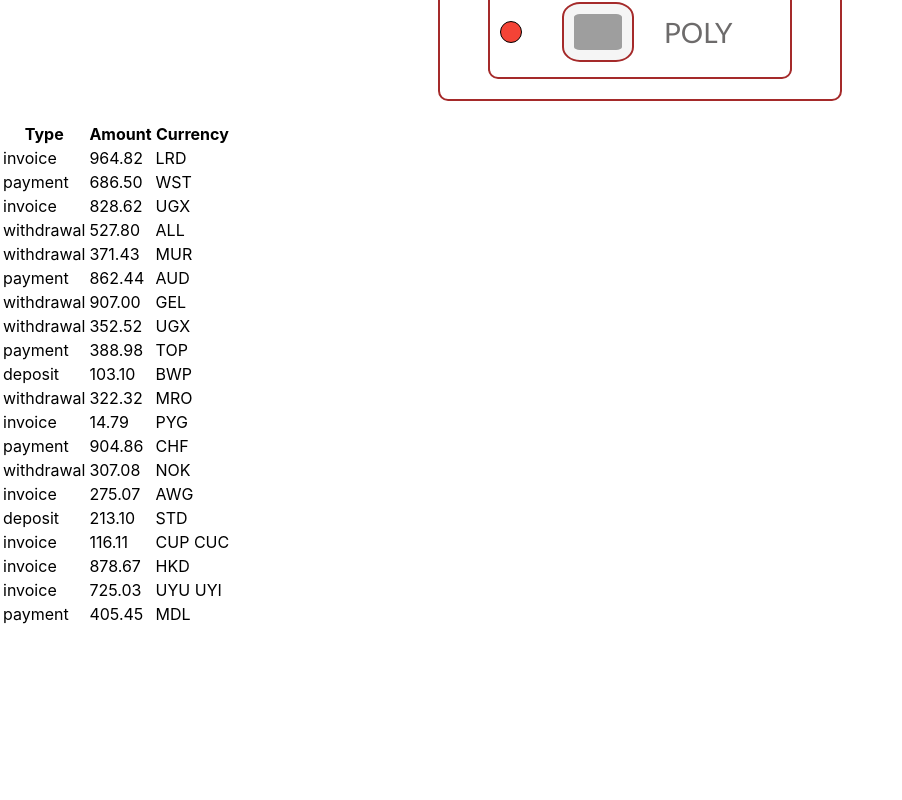
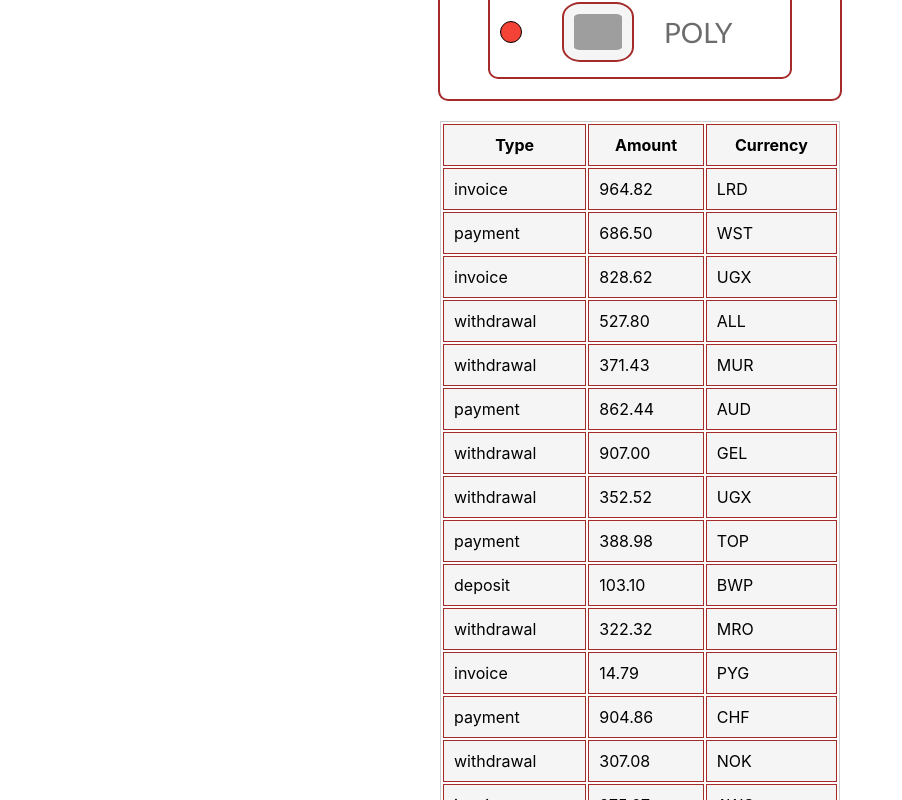
Before and after one commit to Ptz81/goit-react-hw-01-components, a React (Create React App) app: page / in a window 1280 px wide. Shown: the part 1200-2000 px from the top of the page, without its empty margins (0-902 px from the left). Before the commit the page ends 1827 px from the top, so only its background shows below. Built offline with nearby package versions, Linux system fonts and the light colour scheme; grey boxes are pictures that could not be loaded.

Commit message:
stylization of task 4

```diff
--- a/src/components/Transactions/Transactions.module.css
+++ b/src/components/Transactions/Transactions.module.css
@@ -0,0 +1,29 @@
+.transactionHistory{
+  /* text-align: center; */
+  width: 400px;
+  margin-left: auto;
+  margin-right: auto;
+  border: 1px solid #ccc;
+
+}
+th, td {
+  border: 1px solid brown;
+  padding: 10px;
+
+}
+
+th{
+  border-collapse: collapse;
+}
+tr{
+  background-color: whitesmoke;
+
+}
+
+th:hover{
+  background-color: azure;
+}
+
+td:hover{
+  background-color: wheat;
+}
```
